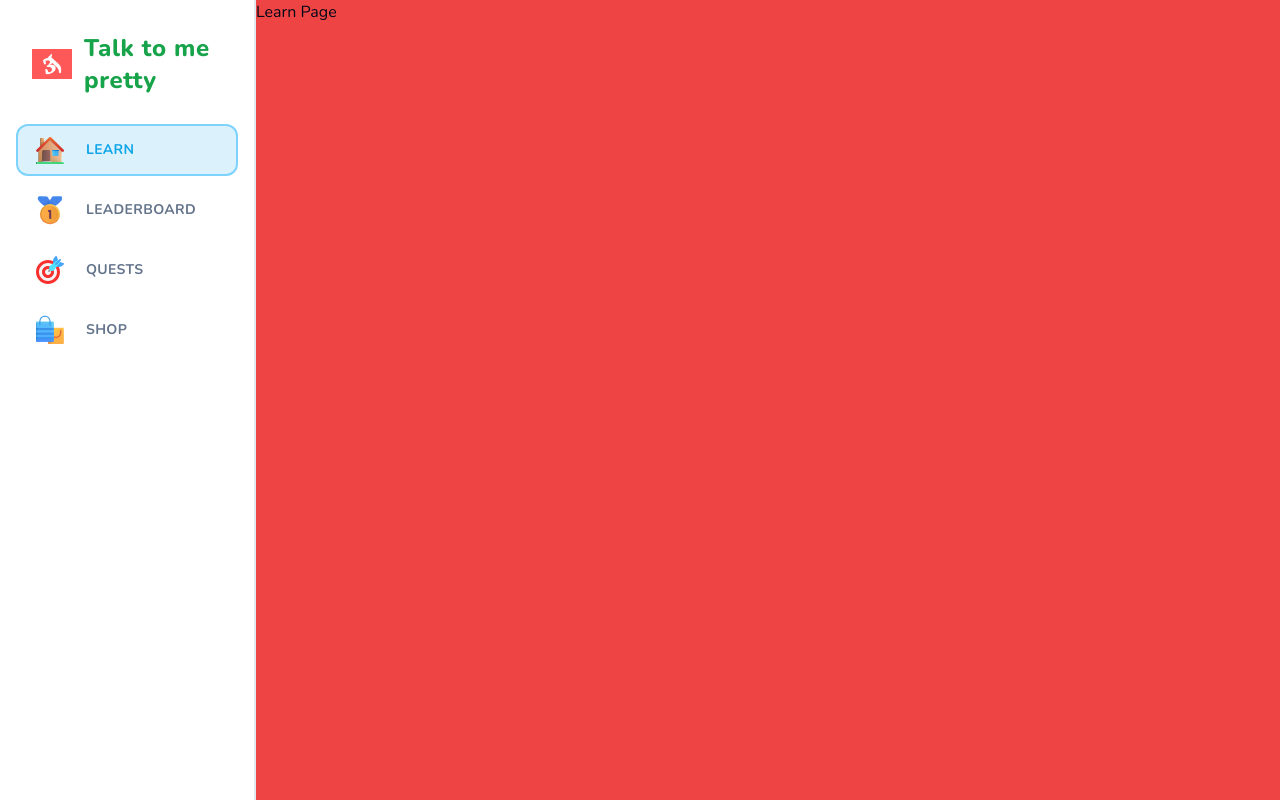
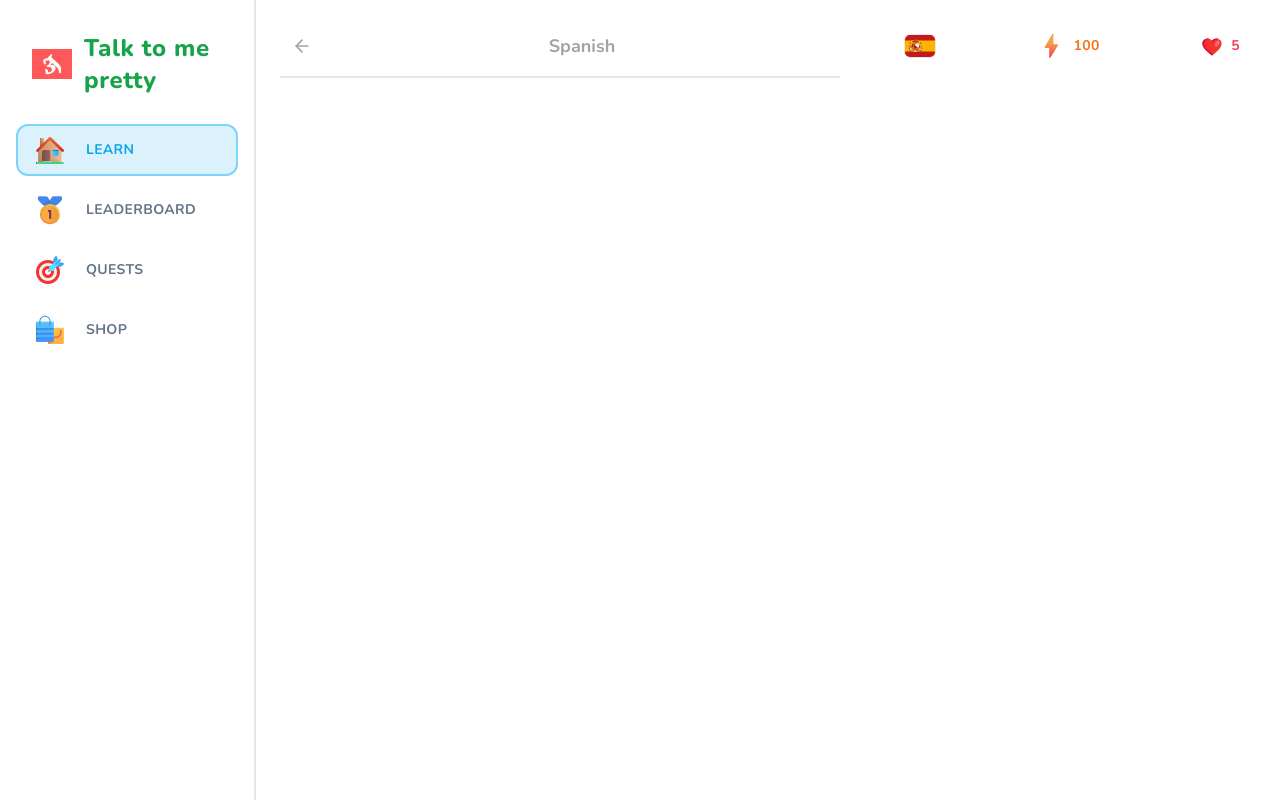
Before and after one commit to threejay20/language, a Next.js app in the folder language/: page /learn in a window 1280 px wide. Built offline with nearby package versions, Linux system fonts and the light colour scheme.

Commit message:
sitcky feed and wrapper started

```diff
--- a/language/app/(main)/layout.tsx
+++ b/language/app/(main)/layout.tsx
@@ -11,7 +11,7 @@
       <MobileHeader />
       <Sidebar className="hidden lg:flex" />
       <main className="lg:pl-[256px] h-full pt-[50px] lg:pt-0">
-        <div className="bg-red-500 h-full">{children}</div>
+        <div className="m-w-[1056px] mx-auto pt-6 h-full">{children}</div>
       </main>
     </>
   );
--- /dev/null
+++ b/language/app/(main)/learn/header.tsx
@@ -0,0 +1,21 @@
+import { Button } from "@/components/ui/button";
+import { ArrowLeft } from "lucide-react";
+import Link from "next/link";
+
+type Props = {
+  title: string;
+};
+
+export const Header = ({ title }: Props) => {
+  return (
+    <div className="sticky top-0 bg-white pb-3 lg:pt-[28px]  lg:mt-[-28px] flex items-center justify-between border-b-2 mb-5 text-neutral-400 lg:z-50 ">
+      <Link href="/courses">
+        <Button variant="ghost" size="sm">
+          <ArrowLeft className="h-5 w-5 stroke-2 text-neutral-400 " />
+        </Button>
+      </Link>
+      <h1 className="font-bold text-lg">{title}</h1>
+      <div />
+    </div>
+  );
+};
--- a/language/app/(main)/learn/page.tsx
+++ b/language/app/(main)/learn/page.tsx
@@ -1,5 +1,25 @@
+import { FeedWrapper } from "@/components/feed-wrapper";
+import { StickyWrapper } from "@/components/sticky-wrapper";
+import { Header } from "./header";
+import { UserProgress } from "@/components/user-progress";
+
 const LearnPage = () => {
-  return <div>Learn Page</div>;
+  return (
+    <div className="flex flex-row-reverse gap-[48px] px-6">
+      <StickyWrapper>
+        <UserProgress
+          activeCourse={{ title: "Spanish", imageSrc: "/es.svg" }}
+          hearts={5}
+          points={100}
+          hasActiveSubscription={false}
+        />
+      </StickyWrapper>
+      <FeedWrapper>
+        {" "}
+        <Header title="Spanish" />
+      </FeedWrapper>
+    </div>
+  );
 };
 
 export default LearnPage;
--- /dev/null
+++ b/language/components/feed-wrapper.tsx
@@ -0,0 +1,7 @@
+type Props = {
+  children: React.ReactNode;
+};
+
+export const FeedWrapper = ({ children }: Props) => {
+  return <div className="flex-1 relative top-0 pb-10">{children}</div>;
+};
--- /dev/null
+++ b/language/components/sticky-wrapper.tsx
@@ -0,0 +1,13 @@
+type Props = {
+  children: React.ReactNode;
+};
+
+export const StickyWrapper = ({ children }: Props) => {
+  return (
+    <div className="hidden lg:block w-[368px] sticky self-end bottom-6">
+      <div className="min-h-[calc(100vh-48px)] sticky top-6 flex flex-col gap-y-4">
+        {children}
+      </div>
+    </div>
+  );
+};
--- /dev/null
+++ b/language/components/user-progress.tsx
@@ -0,0 +1,62 @@
+import Link from "next/link";
+import { Button } from "@/components/ui/button";
+import Image from "next/image";
+import { InfinityIcon } from "lucide-react";
+
+type Props = {
+  activeCourse: { imageSrc: string; title: string }; //Todo: Replace with DB types
+  hearts: number;
+  points: number;
+  hasActiveSubscription: boolean;
+};
+
+export const UserProgress = ({
+  activeCourse,
+  points,
+  hearts,
+  hasActiveSubscription,
+}: Props) => {
+  return (
+    <div className="flex items-center justify-between gap-x-2 w-full">
+      <Link href="/courses">
+        <Button variant="ghost">
+          <Image
+            src={activeCourse.imageSrc}
+            alt={activeCourse.title}
+            className="rounded-md border"
+            width={32}
+            height={32}
+          />
+        </Button>
+      </Link>
+      <Link href="/shop">
+        <Button variant="ghost" className="text-orange-500">
+          <Image
+            src="/points.svg"
+            height={28}
+            width={28}
+            alt="Points"
+            className="mr-2"
+          />
+          {points}
+        </Button>
+      </Link>
+      <Link href="/shop">
+        <Button variant="ghost" className="text-rose-500">
+          <Image
+            src="/heart.svg"
+            height={22}
+            width={22}
+            alt="Hearts"
+            className="mr-2"
+          />
+          {hasActiveSubscription ? (
+            <InfinityIcon className="h-4 w-4 stroke-[3]" />
+          ) : (
+            hearts
+          )}
+        </Button>
+      </Link>
+    </div>
+  );
+};
```
